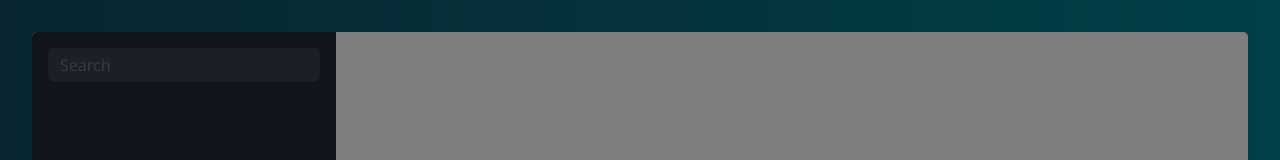
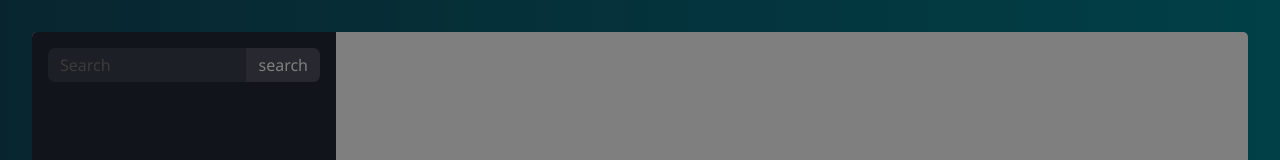
Before and after one commit to OhadC/JSBootcamp3Assignments, a React (Create React App) app: page /login in a window 1280 px wide. Shown: the top 160 px of the page. Built offline with nearby package versions, Linux system fonts and the light colour scheme.

Commit message:
Tree search

```diff
--- a/src/components/Footer.tsx
+++ b/src/components/Footer.tsx
@@ -2,7 +2,7 @@ import * as React from 'react'
 
 const Footer = (props: any) => (
     <footer>
-    Footer
+        Footer
     </footer>
 )
 export default Footer
--- a/src/components/LogIn.tsx
+++ b/src/components/LogIn.tsx
@@ -3,7 +3,7 @@ import * as React from "react"
 import Modal from "../components/Modal"
 import * as AuthReducer from "../state/AuthReducer";
 
-class LogIn extends React.Component<{submit: Function}, any> {
+class LogIn extends React.Component<{ submit: Function }, any> {
     state = {
         username: 'user1',
         password: 'user1'
--- a/src/components/Modal.tsx
+++ b/src/components/Modal.tsx
@@ -8,7 +8,7 @@ interface IModalProps {
 const Modal = (props: IModalProps) => {
     return (
         <div style={blackScreenStyle}>
-            <div style={{...modalStyle, ...(props.style || {})}}>
+            <div style={{ ...modalStyle, ...(props.style || {}) }}>
                 {props.children}
             </div>
         </div>
@@ -30,7 +30,7 @@ const blackScreenStyle: React.CSSProperties = {
 
 const modalStyle: React.CSSProperties = {
     borderRadius: '7px',
-    background: "rgb(226, 229, 238)",
+    background: "#E9EEF0",
     padding: '2rem',
 }
 
--- a/src/containers/Board/components/ChatHistory.tsx
+++ b/src/containers/Board/components/ChatHistory.tsx
@@ -14,7 +14,7 @@ class ChatHistory extends React.Component<{ style: React.CSSProperties }, {}> {
     }
 
     componentDidUpdate(prevProps: any, prevState: any, snapshot: any) {
-        if (!snapshot || !snapshot.scrollButtomOffset || snapshot.scrollButtomOffset < 16*5)
+        if (!snapshot || !snapshot.scrollButtomOffset || snapshot.scrollButtomOffset < 16 * 5)
             this.scrollToBottom()
     }
     getSnapshotBeforeUpdate() {
@@ -24,7 +24,7 @@ class ChatHistory extends React.Component<{ style: React.CSSProperties }, {}> {
         return { scrollButtomOffset }
     }
 
-    scrollToBottom = () => {
+    scrollToBottom() {
         this.messagesBottom.current.scrollIntoView()
     }
 
--- a/src/containers/Board/components/Message.css
+++ b/src/containers/Board/components/Message.css
@@ -8,22 +8,11 @@
     margin-right: 3em;
     max-width: 40rem;
     position: relative;
-    background: #F2F3F5;
+    background: #E9EEF0;
     float: left;
     white-space: pre-wrap;
     word-wrap: break-word;
 }
-
-/* .message:after {
-    top: 1rem;
-    right: 100%;
-    border: solid transparent;
-    position: absolute;
-    border-width: 10px;
-    margin-left: -10px;
-    border-right-color: #94C2ED;
-    content: '';
-} */
 
 .message.self {
     margin-right: 1em;
@@ -34,14 +23,6 @@
     border-bottom-left-radius: 1.5rem;
     border-bottom-right-radius: 0;
 }
-
-/* .message.self:after {
-    left: 100%;
-    margin-left: 0;
-    margin-right: -10px;
-    border-right: transparent;
-    border-left-color: #86BB71;
-} */
 
 .message .username {
     font-size: 0.8em;
--- a/src/containers/Board/components/MessageInput.tsx
+++ b/src/containers/Board/components/MessageInput.tsx
@@ -47,7 +47,7 @@ class MessageInput extends React.Component<IMessageInputProps, IMessageInputStat
 
 const styles: { [key: string]: React.CSSProperties } = {
     MessageInput: {
-        backgroundColor: '#E2E5EE',
+        backgroundColor: '#D3DEE1',
         padding: '1rem',
         display: 'flex',
         flexDirection: 'row'
--- a/src/containers/Tree/Tree.tsx
+++ b/src/containers/Tree/Tree.tsx
@@ -28,18 +28,18 @@ class Tree extends React.Component<ITreeProps, {}> {
     }
 
     componentDidUpdate() {
-        const filterdTreeData = appState.tree.filterdTreeData
-        if (filterdTreeData !== this.loadedTree) {
+        const filterdData = appState.tree.filterdData
+        if (filterdData !== this.loadedTree) {
             const sectionElement = this.sectionRef.current
             const treeDivElement = this.treeDivRef.current
 
             const chatTree = ChatTree(treeDivElement)
             chatTree.on('activeElementChanged', this.activeElementChangedHandler)
             sectionElement.removeChild(treeDivElement)
-            chatTree.load(filterdTreeData)
+            chatTree.load(filterdData)
             sectionElement.appendChild(treeDivElement)
 
-            this.loadedTree = filterdTreeData
+            this.loadedTree = filterdData
         }
     }
 
--- a/src/containers/Tree/chat-tree.ts
+++ b/src/containers/Tree/chat-tree.ts
@@ -14,14 +14,14 @@ function ChatTree(element: IItemHTMLElement) {
     let activeElement: IItemHTMLElement | null
     let events = Events()
 
-    element.onclick = (event: Event) => {
+    const onClick = (event: MouseEvent) => {
         event.stopPropagation()
         const srcElement = event.srcElement as IItemHTMLElement
         if (srcElement.localName === 'li') {
             setActiveElement(srcElement)
         }
     }
-    element.ondblclick = event => {
+    const ondblclick = (event: MouseEvent) => {
         event.stopPropagation()
         const srcElement = event.srcElement as IItemHTMLElement
         if (srcElement.localName === 'li' && isGroup(srcElement)) {
@@ -29,7 +29,7 @@ function ChatTree(element: IItemHTMLElement) {
         }
     }
 
-    element.onkeydown = event => {
+    const onkeydown = (event: KeyboardEvent) => {
         event.stopPropagation()
         if (!activeElement) return
         switch (event.key) {
@@ -139,6 +139,9 @@ function ChatTree(element: IItemHTMLElement) {
         // itemsArray = items
         items.forEach((item: ITreeItem) => addListItem(item, null))
         setActiveElement(element.firstChild)
+        element.onclick = onClick
+        element.ondblclick = ondblclick
+        element.onkeydown = onkeydown
     }
     function clear() {
         while (element.firstChild) {
--- a/src/containers/Tree/components/treeSearch.tsx
+++ b/src/containers/Tree/components/treeSearch.tsx
@@ -1,9 +1,14 @@
 import * as React from 'react'
-import { filterData } from '../../../state/TreeReducer';
+import { filterData } from '../../../state/TreeReducer'
+import { appState } from '../../../state/StateStore'
 
 class TreeSearch extends React.Component<any, any> {
     state = {
         filter: ''
+    }
+
+    componentDidMount() {
+        this.setState({ filter: appState.tree.filterText })
     }
 
     filterChangedHandler = (event: React.ChangeEvent<HTMLInputElement>) => {
@@ -13,20 +18,42 @@ class TreeSearch extends React.Component<any, any> {
     handleKeyPress = (event: React.KeyboardEvent<HTMLInputElement>) => {
         event.stopPropagation()
         if (event.key == 'Enter') {
-            console.log(this.state.filter)
             filterData(this.state.filter)
         }
     }
 
     render() {
         return (
-            <input type="text" style={this.props.style} placeholder='Search' value={this.state.filter} onChange={this.filterChangedHandler} onKeyPress={this.handleKeyPress} />
+            <div style={styles.treeSearch}>
+                <input type="text" style={styles.input} placeholder='Search' value={this.state.filter} onChange={this.filterChangedHandler} onKeyPress={this.handleKeyPress} />
+                <button style={styles.button}>
+                    search
+                </button>
+            </div>
         )
     }
 }
 
-// const styling: React.CSSProperties = {
-
-// }
+const styles: { [key: string]: React.CSSProperties } = {
+    treeSearch: {
+        padding: '1rem',
+        display: 'flex',
+        flexDirection: 'row',
+    },
+    input: {
+        borderTopRightRadius: '0',
+        borderBottomRightRadius: '0',
+        flex: '1',
+        border: '0',
+        background: 'rgba(255,255,255,0.1)',
+        color: 'white',
+        minWidth: '5em'
+    },
+    button: {
+        borderTopLeftRadius: '0',
+        borderBottomLeftRadius: '0',
+        background: 'rgba(255,255,255,0.2)',
+    }
+}
 
 export default TreeSearch
--- a/src/state/TreeReducer.ts
+++ b/src/state/TreeReducer.ts
@@ -11,13 +11,13 @@ export const fetchTree = (callback?: Function) => {
     if (!AppStore.appState.auth.isAuthenticated) return
     axios.get('./mock-data/tree.json', getCancelObj('fetchTree'))
         .then((response: Axios.AxiosResponse<ITreeState>) => {
-            const treeData: ITreeState = response.data
+            const data: ITreeState = response.data
             AppStore.setState((prevState: AppStore.IAppState) => {
                 return {
                     tree: {
                         ...prevState.tree,
-                        treeData,
-                        filterdTreeData: treeData
+                        data,
+                        filterdData: data
                     }
                 }
             }, callback)
@@ -42,18 +42,23 @@ export const setActiveItem = (item: ITreeItem, callback?: Function) => {
 
 export const filterData = (filterText: string, callback?: Function) => {
     AppStore.setState((prevState: AppStore.IAppState) => {
-        const filterdTreeData = filterText === '' ?
-            prevState.tree.treeData :
-            treeSearch(prevState.tree.treeData, predicate)
+        if (filterText === prevState.tree.filterText) {
+            return
+        }
+        const filterdData = filterText === '' ?
+            prevState.tree.data :
+            treeSearch(prevState.tree.data, predicate)
         return {
             tree: {
                 ...prevState.tree,
-                filterdTreeData
+                filterText,
+                filterdData
             }
         }
     }, callback)
 
     function predicate(item: ITreeItem) {
-        return item instanceof Object && item.name && item.name.toLowerCase().includes(filterText.toLowerCase())
+        return item instanceof Object && item.name &&
+            item.name.toLowerCase().includes(filterText.toLowerCase())
     }
 }
--- a/src/state/TreeStore.ts
+++ b/src/state/TreeStore.ts
@@ -2,12 +2,14 @@ import { ITreeItem } from "../models/tree-item"
 
 export interface ITreeState {
     activeItem: ITreeItem | null
-    treeData: Array<ITreeItem>
-    filterdTreeData: Array<ITreeItem>
+    data: Array<ITreeItem>
+    filterText: string
+    filterdData: Array<ITreeItem>
 }
 
 export const treeInitialState: ITreeState = {
     activeItem: null,
-    treeData: [],
-    filterdTreeData: []
+    data: [],
+    filterText: '',
+    filterdData: []
 }
```
